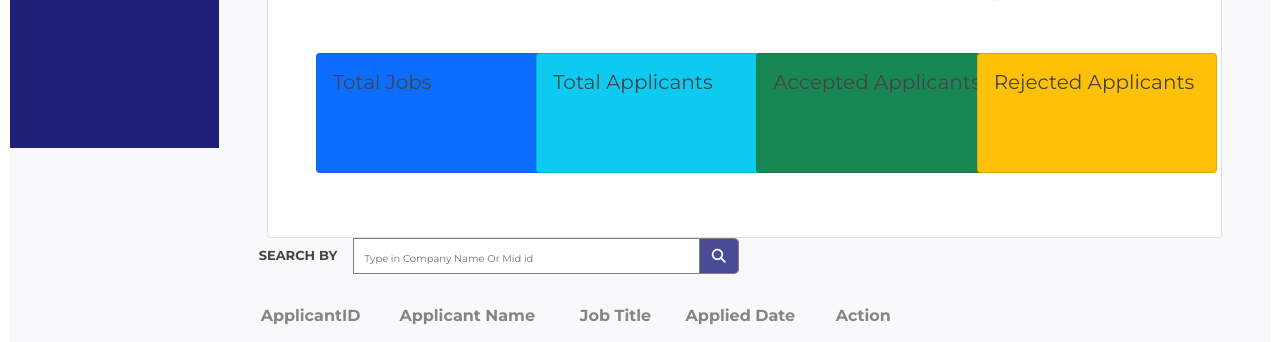
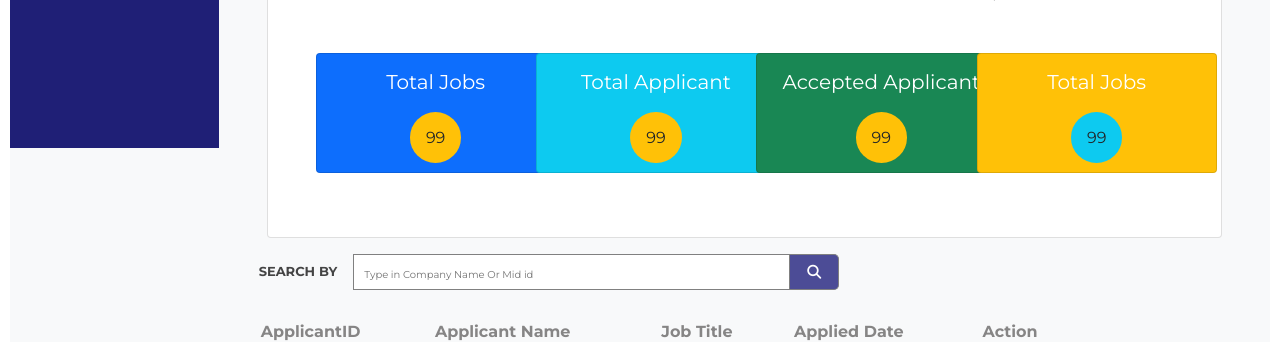
Before and after one commit to Ramudgar/react-websites, a React (Create React App) app: page / in a window 1280 px wide. Shown: the part 412-754 px from the top of the page. Built offline with nearby package versions, Linux system fonts and the light colour scheme.

Commit message:
button modified

```diff
--- a/src/component/employee/emp-dashboard.js
+++ b/src/component/employee/emp-dashboard.js
@@ -16,9 +16,10 @@ function EmpDashboard() {
                         <div class="row ">
                             <div class="col-md-3 my-3  ">
                                 <div class="card bg-primary" style={{height:120, width:240}} >
-                                    <div class="card-body">
-                                        <div class="card-title">
-                                            <h5>Total Jobs</h5>
+                                    <div class="card-body ">
+                                        <div class=" text-white text-center ">
+                                            <h5>Total Jobs</h5><br/>
+                                            <span className='rounded-circle bg-warning p-3 text-dark'>99</span>
 
                                         </div>
                                     </div>
@@ -27,8 +28,9 @@ function EmpDashboard() {
                             <div class="col-md-3 my-3 ">
                                 <div class="card bg-info"style={{height:120, width:240}}>
                                     <div class="card-body ">
-                                        <div class="card-title">
-                                            <h5>Total Applicants</h5>
+                                    <div class=" text-white text-center ">
+                                            <h5>Total Applicant</h5><br/>
+                                            <span className='rounded-circle bg-warning p-3 text-dark'>99</span>
 
                                         </div>
                                     </div>
@@ -36,8 +38,9 @@ function EmpDashboard() {
                             <div class="col-md-3 my-3 ">
                                 <div class="card bg-success"style={{height:120, width:250}}>
                                     <div class="card-body ">
-                                        <div class="card-title">
-                                            <h5> Accepted Applicants</h5>
+                                    <div class=" text-white text-center ">
+                                            <h5>Accepted Applicant</h5><br/>
+                                            <span className='rounded-circle bg-warning p-3 text-dark'>99</span>
 
                                         </div>
                                     </div>
@@ -45,8 +48,9 @@ function EmpDashboard() {
                             <div class="col-md-3 my-3 ">
                                 <div class="card bg-warning"style={{height:120, width:240}}>
                                     <div class="card-body ">
-                                        <div class="card-title">
-                                            <h5>Rejected Applicants</h5>
+                                    <div class=" text-white text-center ">
+                                            <h5>Total Jobs</h5><br/>
+                                            <span className='rounded-circle bg-info p-3 text-dark'>99</span>
 
                                         </div>
                                     </div>
@@ -58,8 +62,8 @@ function EmpDashboard() {
 
 
 
-            <div id="topnavbar">
-                <div className="d-flex align-items-center mb-3 px-md-3 px-2">
+            <div id="topnavbar mt-2">
+                <div className="d-flex align-items-center mb-3 mt-3 px-md-3 px-2">
                     <span className="text-uppercase fs13 fw-bolder pe-3">search<span className="ps-1">by</span>
                     </span>
                     <form className="example d-flex align-items-center">
```
